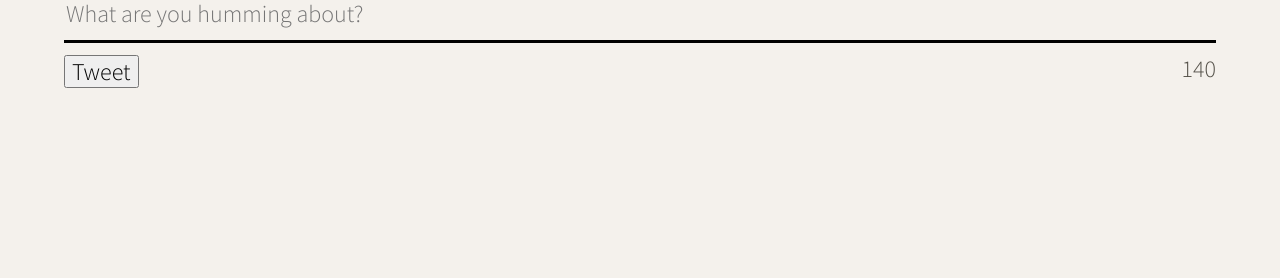
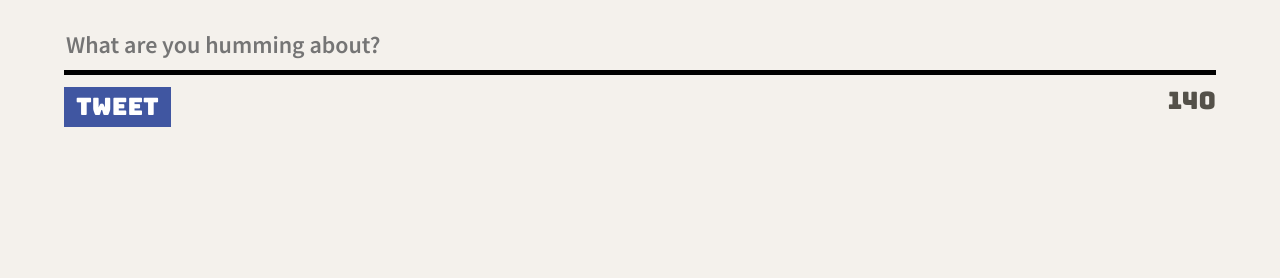
Before and after one commit to d33zhou/tweeter, a website: page public/index.html in a window 1280 px wide. Shown: the part 522-800 px from the top of the page. Drawn offline with nearby package versions, Linux system fonts and the light colour scheme.

Commit message:
update new tweet formatting

```diff
--- a/public/styles/new-tweet.css
+++ b/public/styles/new-tweet.css
@@ -8,17 +8,28 @@
   flex-direction: column;
   justify-content: flex-end;
   width: 100%;
+  height: 125%;
 }
 
 .new-tweet textarea {
+  font-weight: bold;
   resize: none;
   background-color: #f4f1ec;
   border: none;
   border-bottom-style: solid;
+  border-bottom-width: thick;
   padding-bottom: 0.5em;
 }
 
+.new-tweet button {
+  color: #FFFFFF;
+  background-color: #4056A1;
+  border: none;
+  padding: 0.25em 0.5em;
+}
+
 #new-tweet-btn-count {
+  font-family: 'Bungee', sans-serif;
   display: flex;
   justify-content: space-between;
   padding-top: 0.5em;
```
